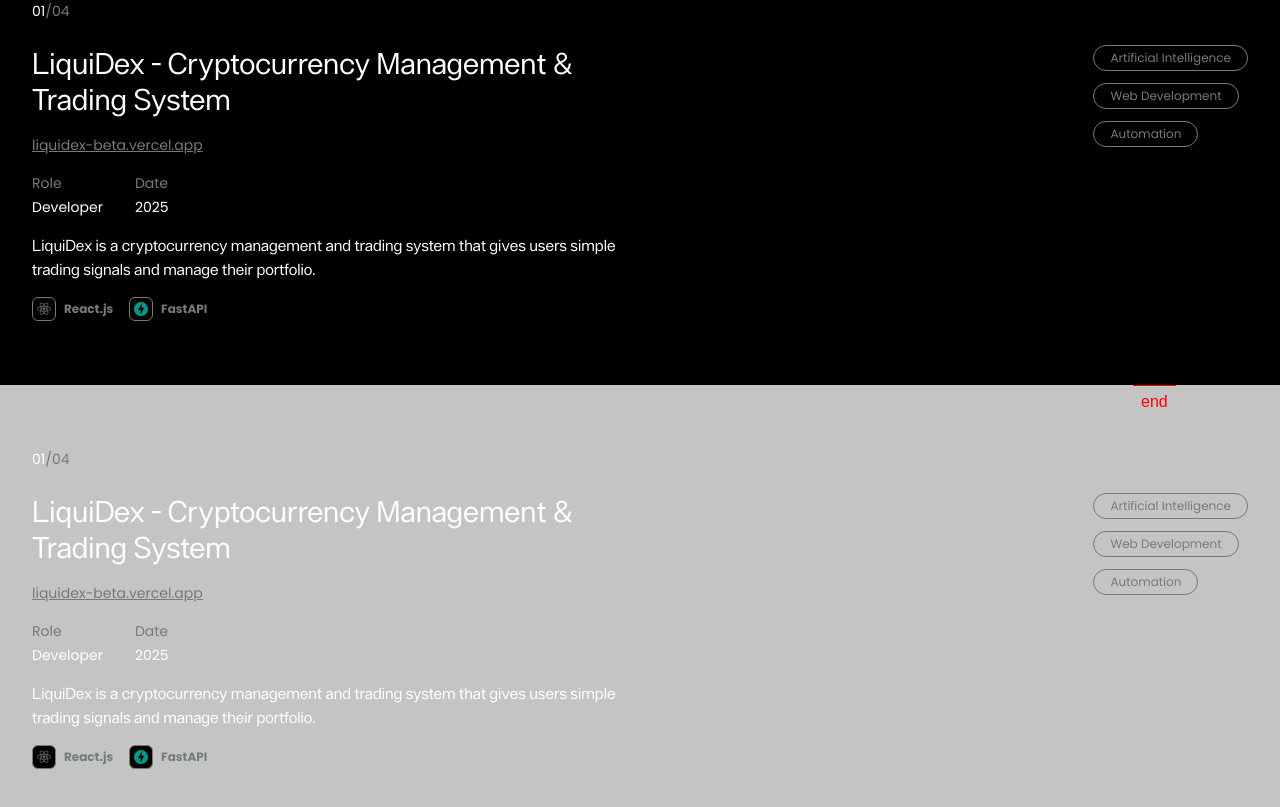
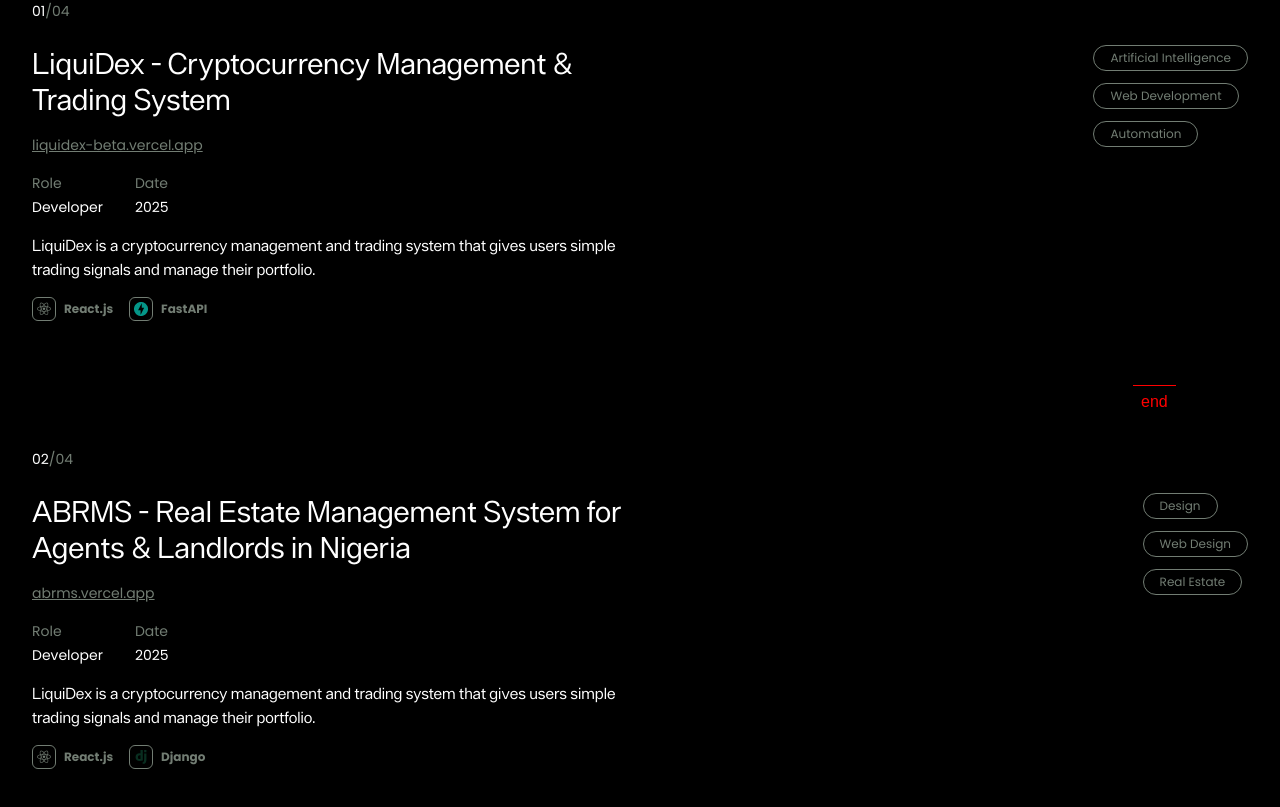
Before and after one commit to Hardy101/Eghosa, a React (Vite) app: page / in a window 1280 px wide. Shown: the part 935-1742 px from the top of the page. Built offline with nearby package versions, Linux system fonts and the light colour scheme; a web font is replaced by a local one.

Commit message:
feat: update ProjectWrapper content and styling for ABRMS project, add Django icon

```diff
--- a/src/App.tsx
+++ b/src/App.tsx
@@ -10,7 +10,7 @@
 function App() {
   return (
     <>
-      <div className="relative bg-gradient-1">
+      <div className="relative bg-gradient-1 overflow-x-hidden">
         <NavBar />
         <Hero />
 
--- a/src/components/projects.tsx
+++ b/src/components/projects.tsx
@@ -3,6 +3,7 @@
 import ScrollTrigger from "gsap/ScrollTrigger";
 
 import fastapi from "../assets/icons/FastAPI.svg";
+import django from "../assets/icons/Django.svg";
 
 gsap.registerPlugin(ScrollTrigger);
 gsap.defaults({ ease: "none", duration: 2 });
@@ -106,27 +107,25 @@
             </div>
           </div>
         </div>
-        <div
-          id="abrms"
-          className="project relative bg-grey-3 px-8 py-16 z-10"
-        >
+        <div id="abrms" className="project relative bg-dark-1 px-8 py-16 z-10">
           <p className="text-sm">
-            <span className="text-white">01</span>
+            <span className="text-white">02</span>
             <span className="text-grey-2">/04</span>
           </p>
           <div className="heading flex flex-col gap-y-16 md:flex-row justify-between mt-6">
             <div className="info md:w-1/2 grid gap-4">
               <h2 className="text-3xl text-white font-helvetica">
-                LiquiDex - Cryptocurrency Management & Trading System
+                ABRMS - Real Estate Management System for Agents & Landlords in
+                Nigeria
               </h2>
               <p>
                 <a
-                  href="https://liquidex-beta.vercel.app/"
+                  href="https://hardy101.github.io/ABRMS/"
                   target="_blank"
                   rel="noreferrer"
                   className="text-sm underline text-grey-2 hover:text-white"
                 >
-                  liquidex-beta.vercel.app
+                  abrms.vercel.app
                 </a>
               </p>
               <div className="text-sm">
@@ -154,11 +153,11 @@
                   </span>
                   <span className="inline-flex items-center gap-2 text-grey-2 text-xs font-poppins-bold">
                     <img
-                      src={fastapi}
-                      alt="fastapi logo"
+                      src={django}
+                      alt="Django logo"
                       className=" bg-black border border-grey-[#2d2d2d] w-auto h-6 rounded-md p-1"
                     />
-                    FastAPI
+                    Django
                   </span>
                 </p>
               </div>
@@ -166,19 +165,18 @@
             <div className="tags text-[#727D73] mb-auto">
               <ul className="flex flex-col gap-3">
                 <li className="project-li">
-                  <span>Artificial Intelligence</span>
+                  <span>Design</span>
                 </li>
                 <li className="project-li">
-                  <span>Web Development</span>
+                  <span>Web Design</span>
                 </li>
                 <li className="project-li">
-                  <span>Automation</span>
+                  <span>Real Estate</span>
                 </li>
               </ul>
             </div>
           </div>
         </div>
-
       </section>
     </>
   );
```
Also changed, not shown: src/assets/icons/Django.svg (added).
